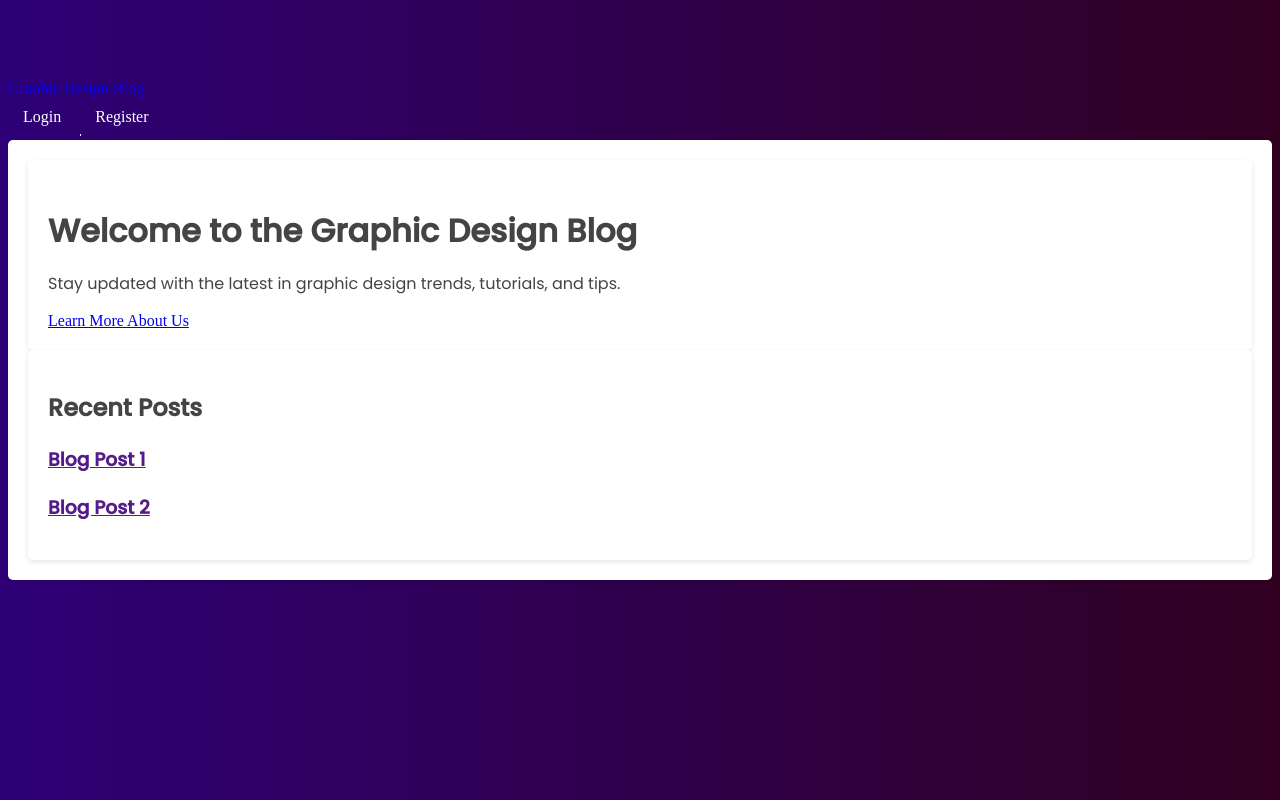
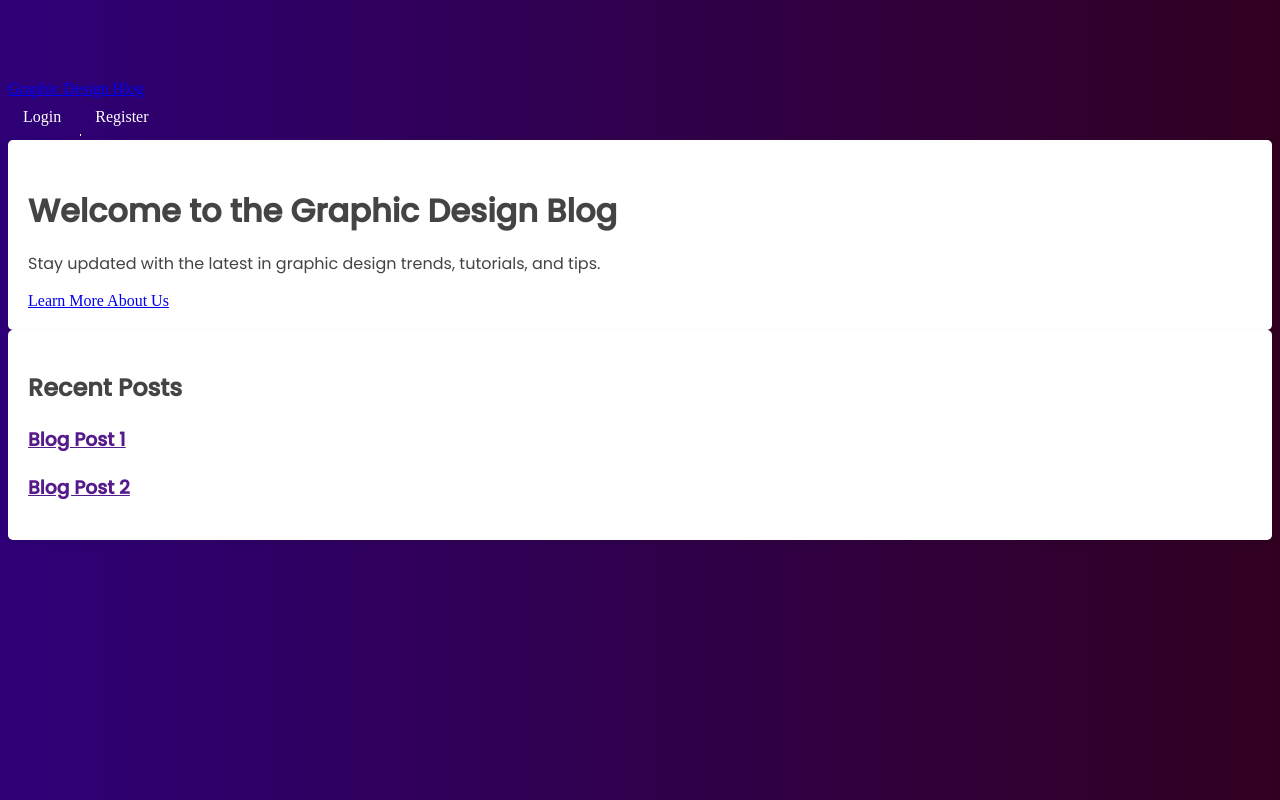
Before and after one commit to OwenD-24/Graphic-Design-Blog, a Django app: page / in a window 1280 px wide. Run offline with Django 4.2, Linux system fonts and the light colour scheme.

Commit message:
Added main content section to base.html

```diff
--- a/blog/templates/blog/base.html
+++ b/blog/templates/blog/base.html
@@ -63,13 +63,22 @@
                 </a>
                 {% endif %}
     </header>
-
-    <!-- Content Block Section -->
-    <main class="content-section">
-        {% block content %}{% endblock %}
+    <main role="main" class="container">
+        <div class="row">
+            <div class="col-md-8">
+                {%  if messages%}
+                  {% for message in messages %}
+                      <div class="alert-{{ message.tags }}">
+                          {{ message }}
+                      </div>
+                  {% endfor %}
+                {% endif %}
+            </div>
+          <div class="col-md-8">
+             {% block content %}{% endblock %}
+          </div>
     </main>
 
-    <!-- Footer Section -->
 </body>
 
 </html>
```
